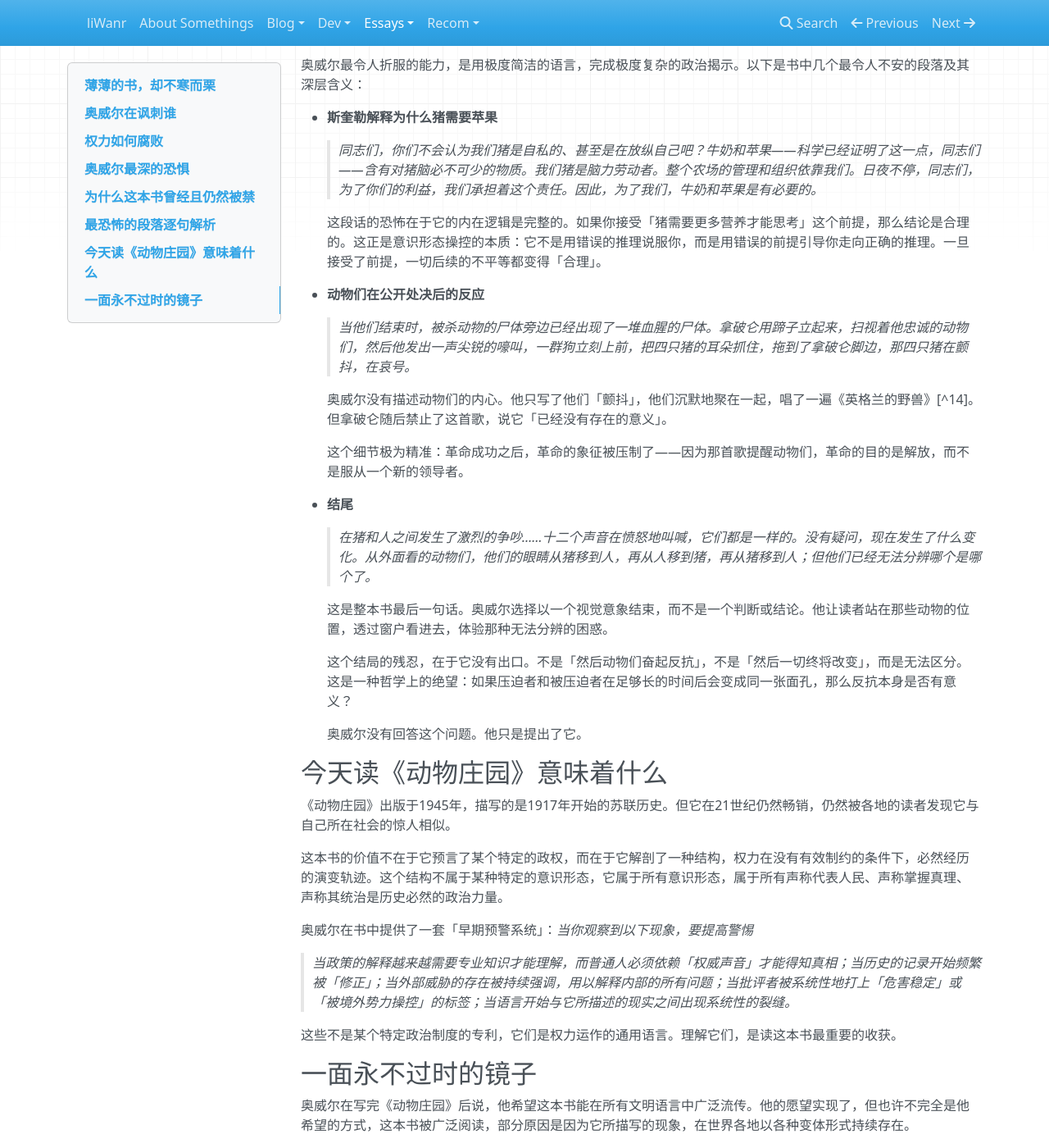
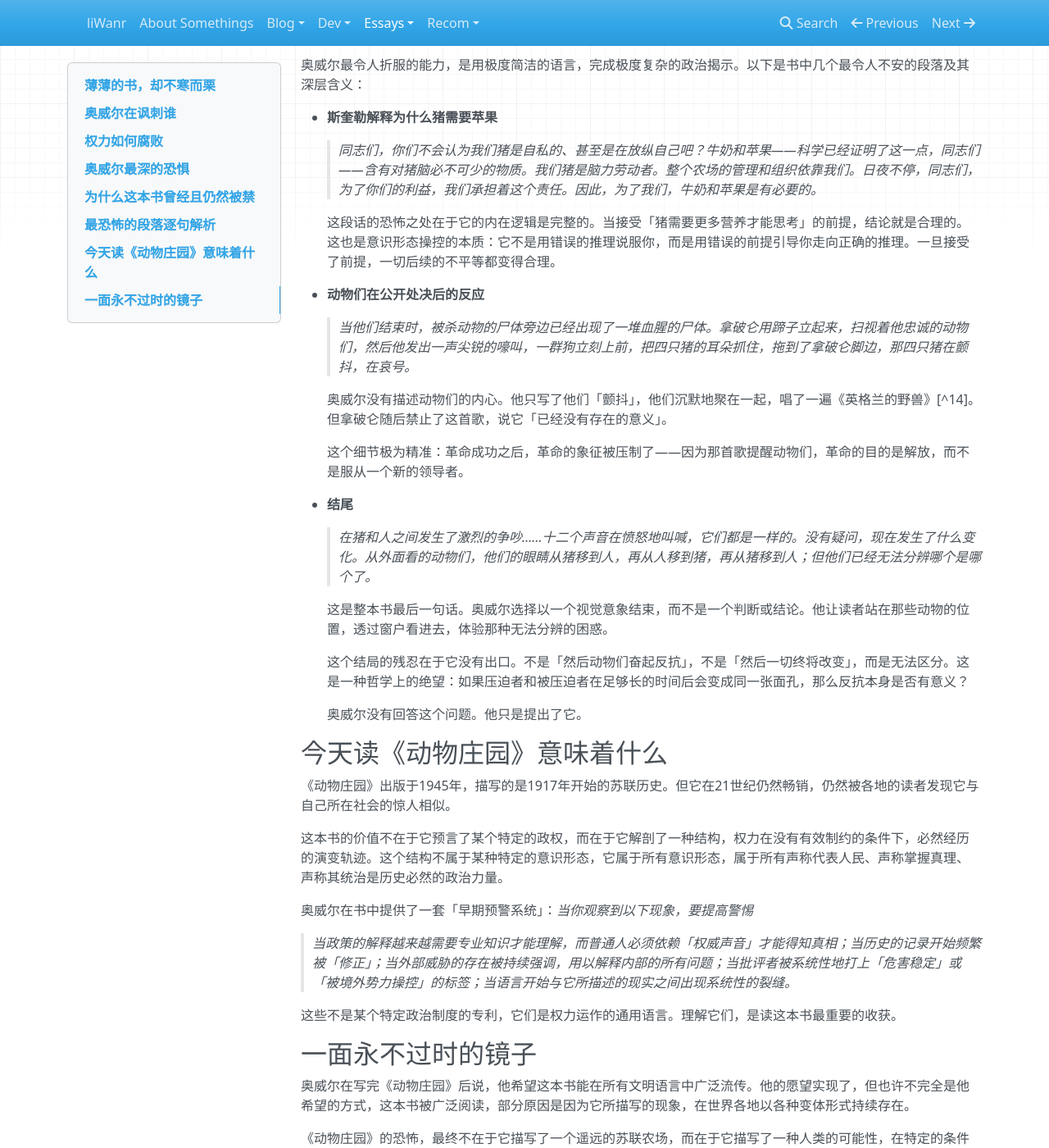
Before and after one commit to liWanr/liWanr.github.io, an MkDocs documentation site: the page built from docs/essays/猪的镜子.md, in a window 1280 px wide and 1400 px high, scrolled down 5324 px. Shown: the whole window at 82% size. Built offline with MkDocs 1.6.1, drawn with Linux system fonts in a browser that asks for light colours; nearby versions of some CDN libraries; some of the changed text lies outside the part shown.

Commit message:
fix: 修正《猪的镜子》文章中的语句流畅性和逻辑表达

```diff
--- a/docs/essays/猪的镜子.md
+++ b/docs/essays/猪的镜子.md
@@ -136,7 +136,7 @@ status: new
 
 这直接对应了斯大林时代的「大清洗[^12]」，在那场政治运动中，大量苏联高级官员在公开审判中认罪，承认了一系列明显荒诞的罪行，随后被处决。历史学家至今仍在争论那些认罪是如何取得的。
 
-奥威尔对这个场景的处理极为冷静。他没有解释那些动物为什么认罪，他只是写：「*他们认罪了，然后他们死了。*」这种冷静比任何控诉都更令人不安，因为它暗示，在某种权力结构下，认罪本身可能是唯一可能的选择，无论那个罪名多么虚假。
+奥威尔对这个场景的处理极为冷静。他没有解释那些动物为什么认罪，他只是写：「*他们认罪了，然后他们死了。*」这种冷静比任何控诉都更令人不安，因为它暗示在某种权力结构下，认罪本身可能是唯一可能的选择，无论那个罪名多么虚假。
 
 ### 无法区分的压迫者
 
@@ -204,7 +204,7 @@ status: new
 
     > *同志们，你们不会认为我们猪是自私的、甚至是在放纵自己吧？牛奶和苹果——科学已经证明了这一点，同志们——含有对猪脑必不可少的物质。我们猪是脑力劳动者。整个农场的管理和组织依靠我们。日夜不停，同志们，为了你们的利益，我们承担着这个责任。因此，为了我们，牛奶和苹果是有必要的。*
 
-    这段话的恐怖在于它的内在逻辑是完整的。如果你接受「猪需要更多营养才能思考」这个前提，那么结论是合理的。这正是意识形态操控的本质：它不是用错误的推理说服你，而是用错误的前提引导你走向正确的推理。一旦接受了前提，一切后续的不平等都变得「合理」。
+    这段话的恐怖之处在于它的内在逻辑是完整的。当接受「猪需要更多营养才能思考」的前提，结论就是合理的。这也是意识形态操控的本质：它不是用错误的推理说服你，而是用错误的前提引导你走向正确的推理。一旦接受了前提，一切后续的不平等都变得合理。
 
 -   **动物们在公开处决后的反应**
 
@@ -220,7 +220,7 @@ status: new
 
     这是整本书最后一句话。奥威尔选择以一个视觉意象结束，而不是一个判断或结论。他让读者站在那些动物的位置，透过窗户看进去，体验那种无法分辨的困惑。
 
-    这个结局的残忍，在于它没有出口。不是「然后动物们奋起反抗」，不是「然后一切终将改变」，而是无法区分。这是一种哲学上的绝望：如果压迫者和被压迫者在足够长的时间后会变成同一张面孔，那么反抗本身是否有意义？
+    这个结局的残忍在于它没有出口。不是「然后动物们奋起反抗」，不是「然后一切终将改变」，而是无法区分。这是一种哲学上的绝望：如果压迫者和被压迫者在足够长的时间后会变成同一张面孔，那么反抗本身是否有意义？
 
     奥威尔没有回答这个问题。他只是提出了它。
 
```
Also changed, not shown: other parts of docs/essays/猪的镜子.md (+2 -2 lines).
